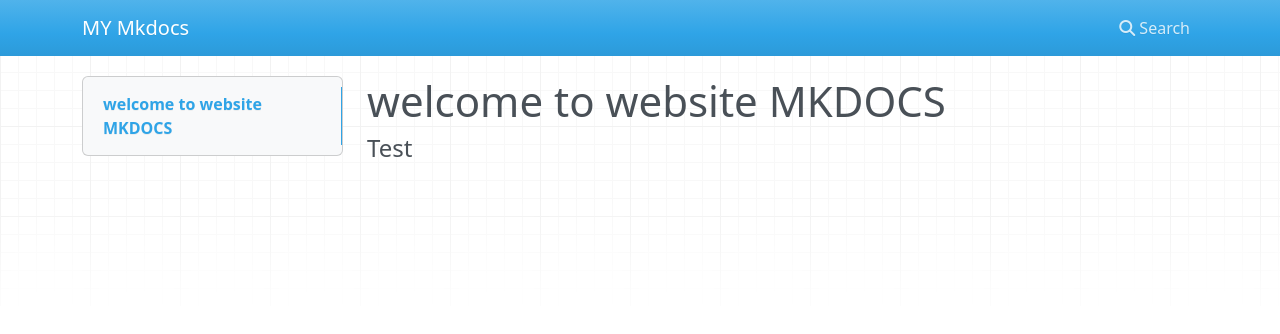
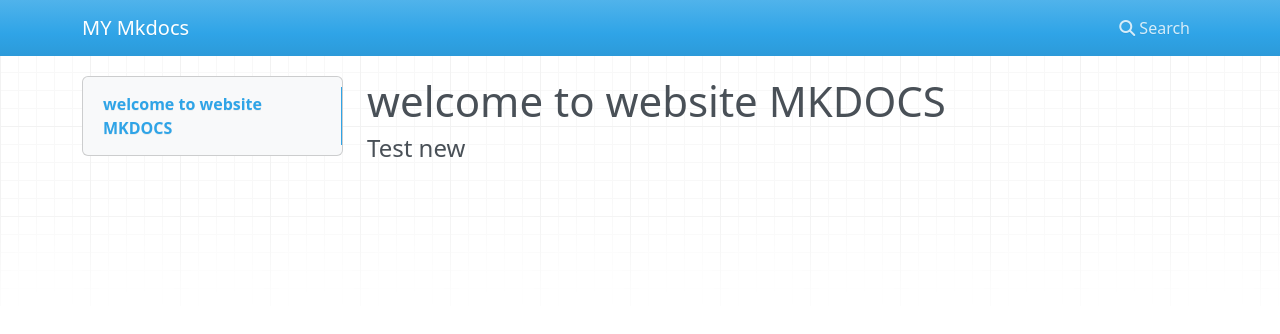
Before and after one commit to Sharbal-Shuker/mkdocs_test, an MkDocs documentation site: the page built from docs/index.md, in a window 1280 px wide. Shown: the top 334 px of the page. Built offline with MkDocs 1.6.1, drawn with Linux system fonts in a browser that asks for light colours; nearby versions of some CDN libraries.

Commit message:
Update index.md

```diff
--- a/docs/index.md
+++ b/docs/index.md
@@ -1,2 +1,2 @@
 #welcome to website MKDOCS
-#### Test
+#### Test new
```
